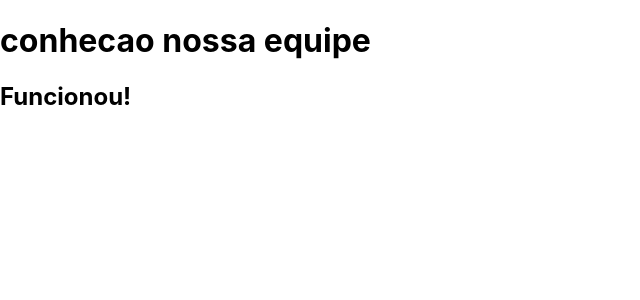
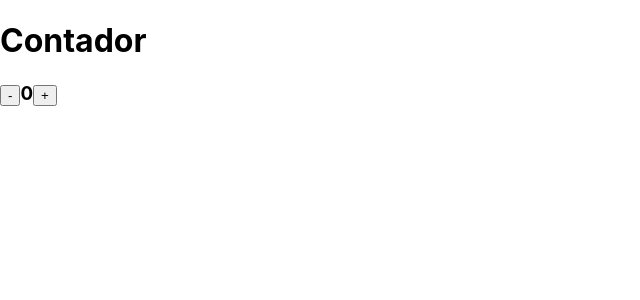
Before and after one commit to RafaelPsouzaa/introduction-java, a React (Create React App) app in the folder javaBasico/meusite/: page / in a window 1280 px wide. Shown: the top 300 px of the page, without its empty margins (0-640 px from the left). Built offline with nearby package versions, Linux system fonts and the light colour scheme.

Commit message:
funcao aumentar e diminuir

```diff
--- a/javaBasico/meusite/src/App.js
+++ b/javaBasico/meusite/src/App.js
@@ -1,25 +1,44 @@
 import React,{Component} from 'react';
 
-class Equipe extends Component{
+class App extends Component{
+    constructor(props){
+        super(props);
+        this.state = {
+            nome: 'Rafael',
+            contador:0
+        };
+
+        this.aumentar = this.aumentar.bind(this);
+    }
+
+    aumentar(){
+        let state = this.state;
+       state.contador += 1;
+
+       this.setState(state);
+    }
+    diminuir(){
+
+    }
+
     render(){
         return(
             <div>
-                <h2>Funcionou!</h2>
+                <h1>Contador</h1>
+
+               <h3>
+               <button onClick ={this.diminuir}>-</button>
+                 {this.state.contador}
+               <button onClick = {this.aumentar}>+ </button>
+               </h3>
             </div>
         );
     }
+
+
 }
 
 
-function App(){
 
-    return(
-        <div>
-            <h1>conhecao nossa equipe</h1>
-            <Equipe/>
-        </div>
-
-    );
-}
 
  export default App;
```
